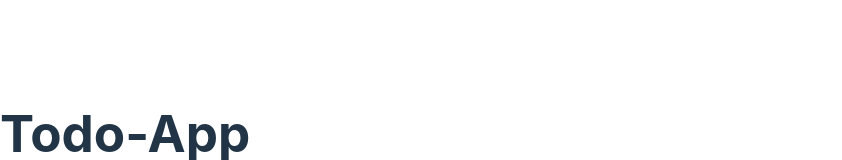
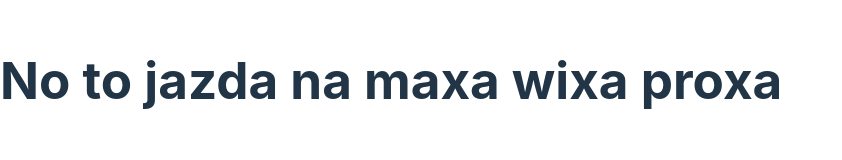
Before and after one commit to maciejkrolpl/firebase-tests, a React (Vite) app: page / in a window 1280 px wide. Shown: the part 234-394 px from the top of the page, without its empty margins (0-842 px from the left). Built offline with nearby package versions, Linux system fonts and the light colour scheme; no server answers; the database is empty.

Commit message:
Workflow go ahead

```diff
--- a/src/App.jsx
+++ b/src/App.jsx
@@ -4,6 +4,7 @@ function App() {
 
   return (
     <>
+    <h1>No to jazda na maxa wixa proxa</h1>
     <Todo></Todo>
     </>
   )
```
Also changed, not shown: 1 other file (tests, documents, lock files or other folders).
